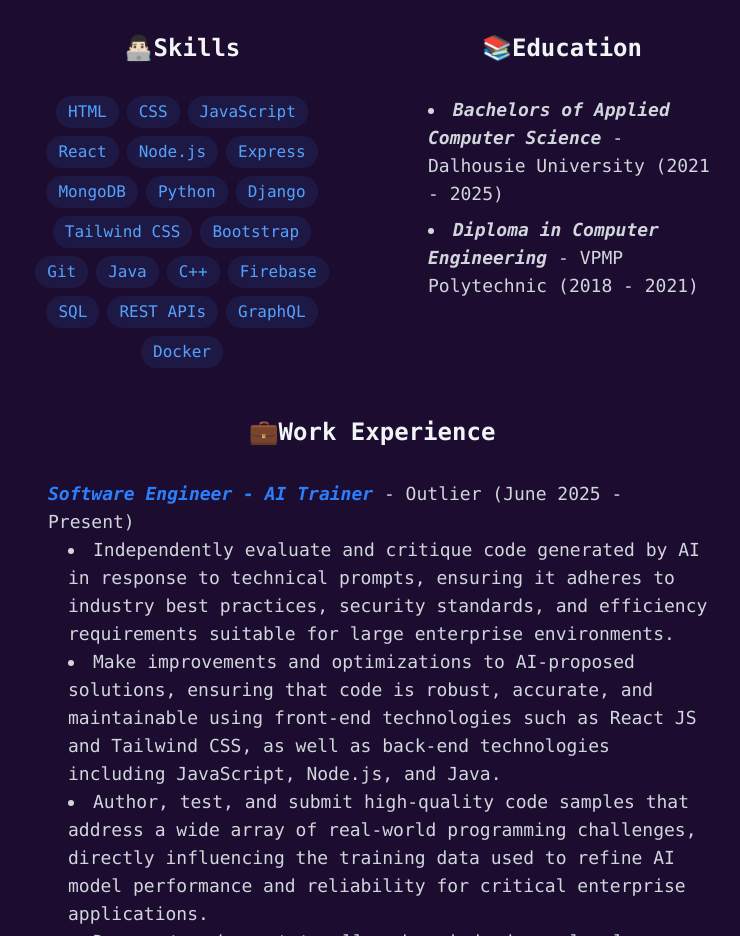
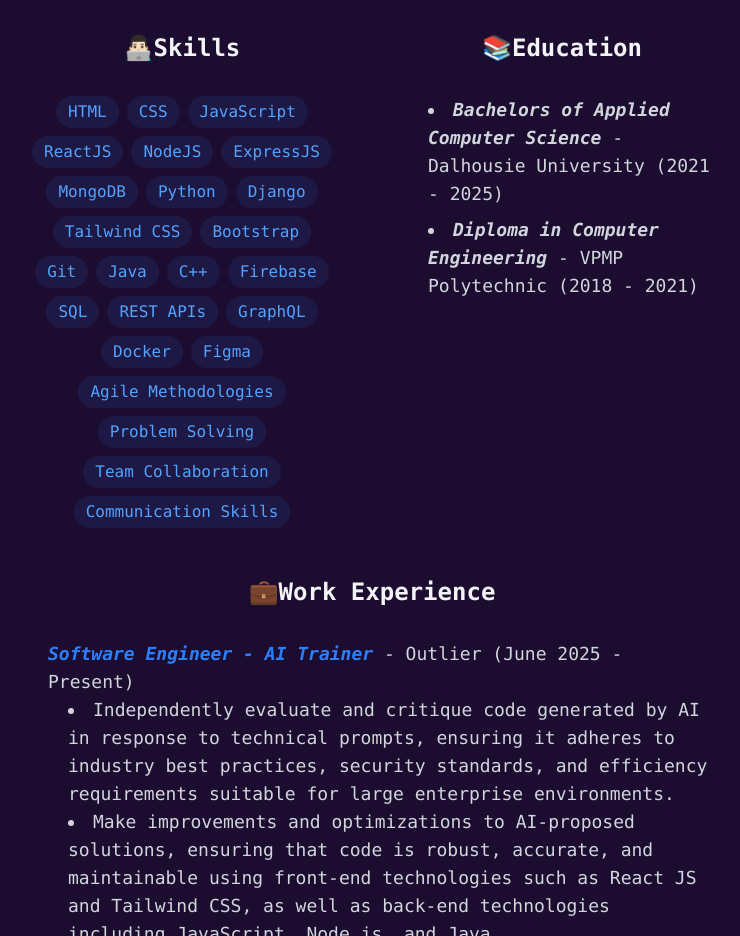
Before and after one commit to SoumyaPurani/soumyapurani.github.io, a React (Vite) app: page / in a window 1280 px wide. Shown: the part 1240-2176 px from the top of the page, without its empty margins (268-1008 px from the left). Built offline with nearby package versions, Linux system fonts and the light colour scheme.

Commit message:
added skills

```diff
--- a/src/Sections/About.jsx
+++ b/src/Sections/About.jsx
@@ -6,9 +6,9 @@ function About() {
         "HTML",
         "CSS",
         "JavaScript",
-        "React",
-        "Node.js",
-        "Express",
+        "ReactJS",
+        "NodeJS",
+        "ExpressJS",
         "MongoDB",
         "Python",
         "Django",
@@ -22,6 +22,11 @@ function About() {
         "REST APIs",
         "GraphQL",
         "Docker",
+        "Figma",
+        "Agile Methodologies",
+        "Problem Solving",
+        "Team Collaboration",
+        "Communication Skills"
     ]
   return (
     <section id="about" className="min-h-screen font-mono flex items-center justify-center py-20">
```
